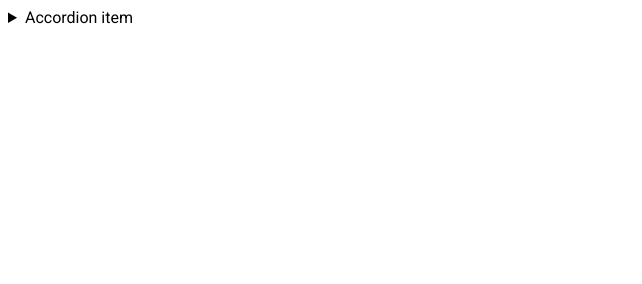
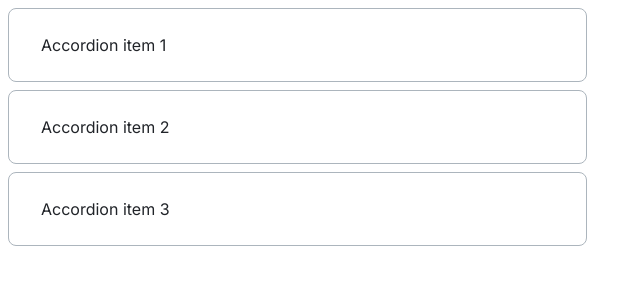
Before and after one commit to maratabdulin/htmlcss-20210812_marato13, a website: page 03-lection1/02-accordion/index.html in a window 1280 px wide. Shown: the whole page, without its empty margins (0-642 px from the left). Drawn offline with Linux system fonts and the light colour scheme.

Commit message:
add solution 02-accordion

```diff
--- a/03-lection1/02-accordion/accordion.css
+++ b/03-lection1/02-accordion/accordion.css
@@ -1 +1,41 @@
 /* Стилизация аккордеона */
+.accordion__wrap {
+	margin: 0px;
+	padding: 0px;
+	width: 579px;
+}
+
+.accordion__item {
+	border: 1px;
+	display: block;
+	border: 1px solid var(--grey-3);
+	border-radius: 8px;
+	padding: 24px 32px;
+	box-sizing: border-box;
+	margin-bottom: 8px;
+}
+
+.accordion__item:last-child {
+	margin-bottom: 0px;
+}
+
+.accordion__summary,
+.accordion__text {
+	font-family: "Inter";
+	font-style: normal;
+	font-weight: normal;
+	font-size: 16px;
+	line-height: 24px;
+	display: block;
+}
+
+.accordion__summary {
+	color: var(--black);
+}
+.accordion__text {
+	color: var(--grey-4);
+}
+
+.accordion__summary::-webkit-details-marker {
+	display: none;
+}
--- a/03-lection1/02-accordion/index.html
+++ b/03-lection1/02-accordion/index.html
@@ -1,18 +1,45 @@
 <!DOCTYPE html>
 <!-- Страница с аккордеоном -->
 <html lang="ru">
+
 <head>
     <link rel="stylesheet" href="../../assets/css/main.css">
     <link rel="stylesheet" href="./accordion.css">
 </head>
+
 <body>
-        <details>
-            <summary>
-                Accordion item
+    <div class="accordion__wrap">
+        <details class="accordion__item">
+            <summary class="accordion__summary">
+                Accordion item 1
             </summary>
-            <p>
-                Hidden content
+            <p class="accordion__text">
+                Lorem ipsum dolor sit amet consectetur, adipisicing elit. Debitis perspiciatis vitae et commodi vel
+                veritatis tempora, tenetur necessitatibus dicta repudiandae dignissimos odio obcaecati repellat mollitia
+                minus assumenda sequi dolorem possimus!
             </p>
         </details>
+        <details class="accordion__item">
+            <summary class="accordion__summary">
+                Accordion item 2
+            </summary>
+            <p class="accordion__text">
+                Lorem ipsum dolor sit amet consectetur, adipisicing elit. Debitis perspiciatis vitae et commodi vel
+                veritatis tempora, tenetur necessitatibus dicta repudiandae dignissimos odio obcaecati repellat mollitia
+                minus assumenda sequi dolorem possimus!
+            </p>
+        </details>
+        <details class="accordion__item">
+            <summary class="accordion__summary">
+                Accordion item 3
+            </summary>
+            <p class="accordion__text">
+                Lorem ipsum dolor sit amet consectetur, adipisicing elit. Debitis perspiciatis vitae et commodi vel
+                veritatis tempora, tenetur necessitatibus dicta repudiandae dignissimos odio obcaecati repellat mollitia
+                minus assumenda sequi dolorem possimus!
+            </p>
+        </details>
+    </div>
 </body>
+
 </html>
--- a/assets/css/main.css
+++ b/assets/css/main.css
@@ -1,4 +1,5 @@
 @import '../fonts/fonts.css';
+@import 'sanitize.css';
 
 :root {
     --white: #ffffff;
--- a/assets/fonts/fonts.css
+++ b/assets/fonts/fonts.css
@@ -1 +1,2 @@
-@import url('https://fonts.googleapis.com/css2?family=Roboto:ital,wght@0,100;0,300;0,400;0,500;0,700;0,900;1,100;1,300;1,400;1,500;1,700;1,900&display=swap');
+@import url("https://fonts.googleapis.com/css2?family=Roboto:ital,wght@0,100;0,300;0,400;0,500;0,700;0,900;1,100;1,300;1,400;1,500;1,700;1,900&display=swap");
+@import url("https://fonts.googleapis.com/css2?family=Inter:ital,wght@0,100;0,300;0,400;0,500;0,700;0,900;1,100;1,300;1,400;1,500;1,700;1,900&display=swap");
```
Lines whose indentation alone changed are shown as unchanged.
